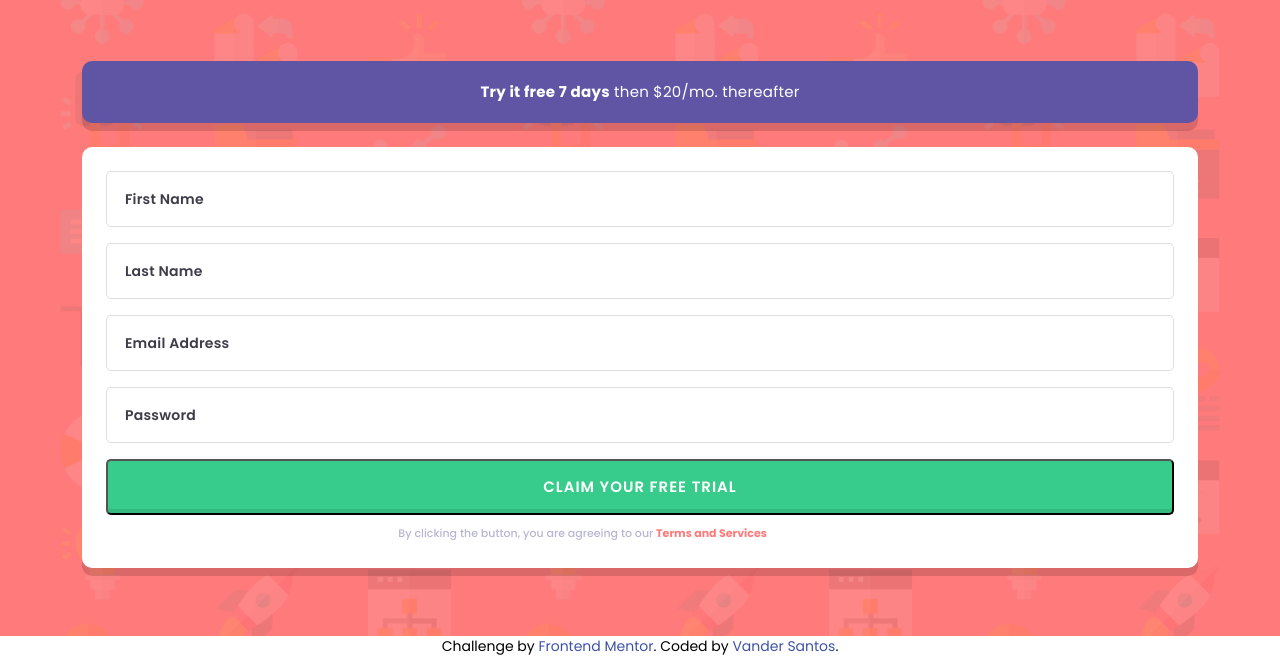
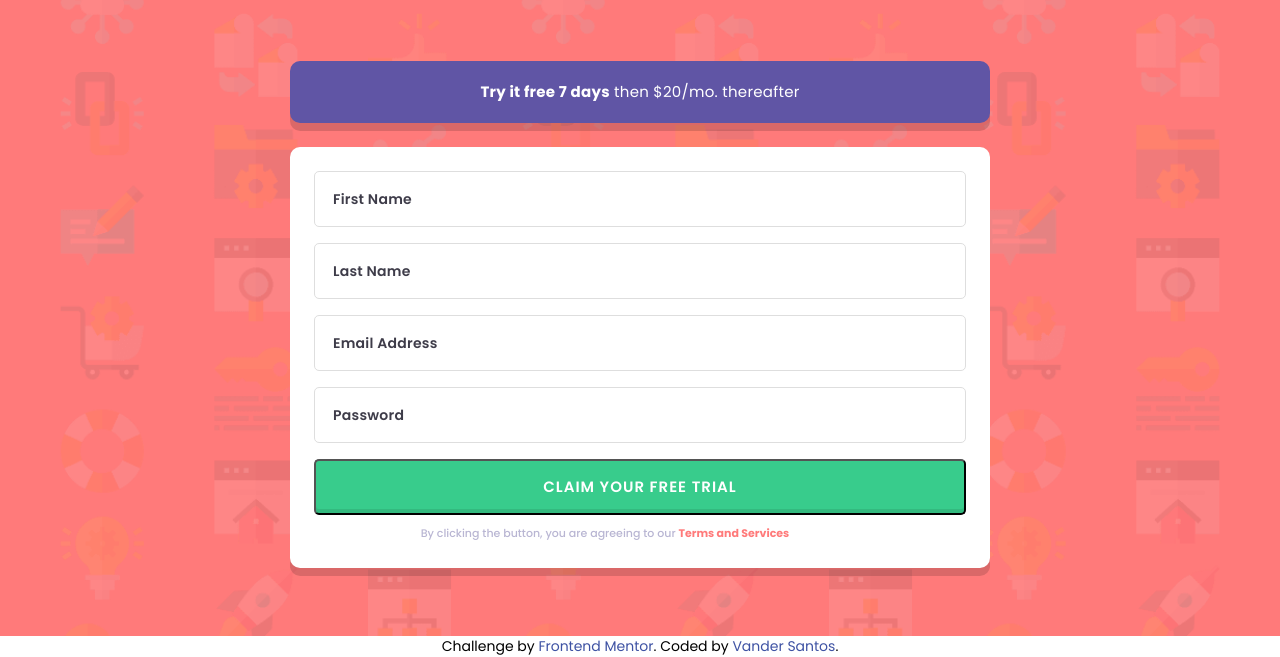
Before and after one commit to vanderms/intro-with-signup, a website: page index.html in a window 1280 px wide. Shown: the part 195-852 px from the top of the page. Drawn offline with Linux system fonts and the light colour scheme.

Commit message:
implement tablet design

```diff
--- a/styles/index.scss
+++ b/styles/index.scss
@@ -54,6 +54,10 @@ html {
   display: flex;
   flex-direction: column;
   padding: 88px math.percentage(24 / 375) 68px;
+
+  @include media(tablet){
+    padding-inline: Max(math.percentage(24 / 375), 50vw - 350px);
+  }
 
   &::before {
     content: '';
```
Also changed, not shown: styles/index.css.
